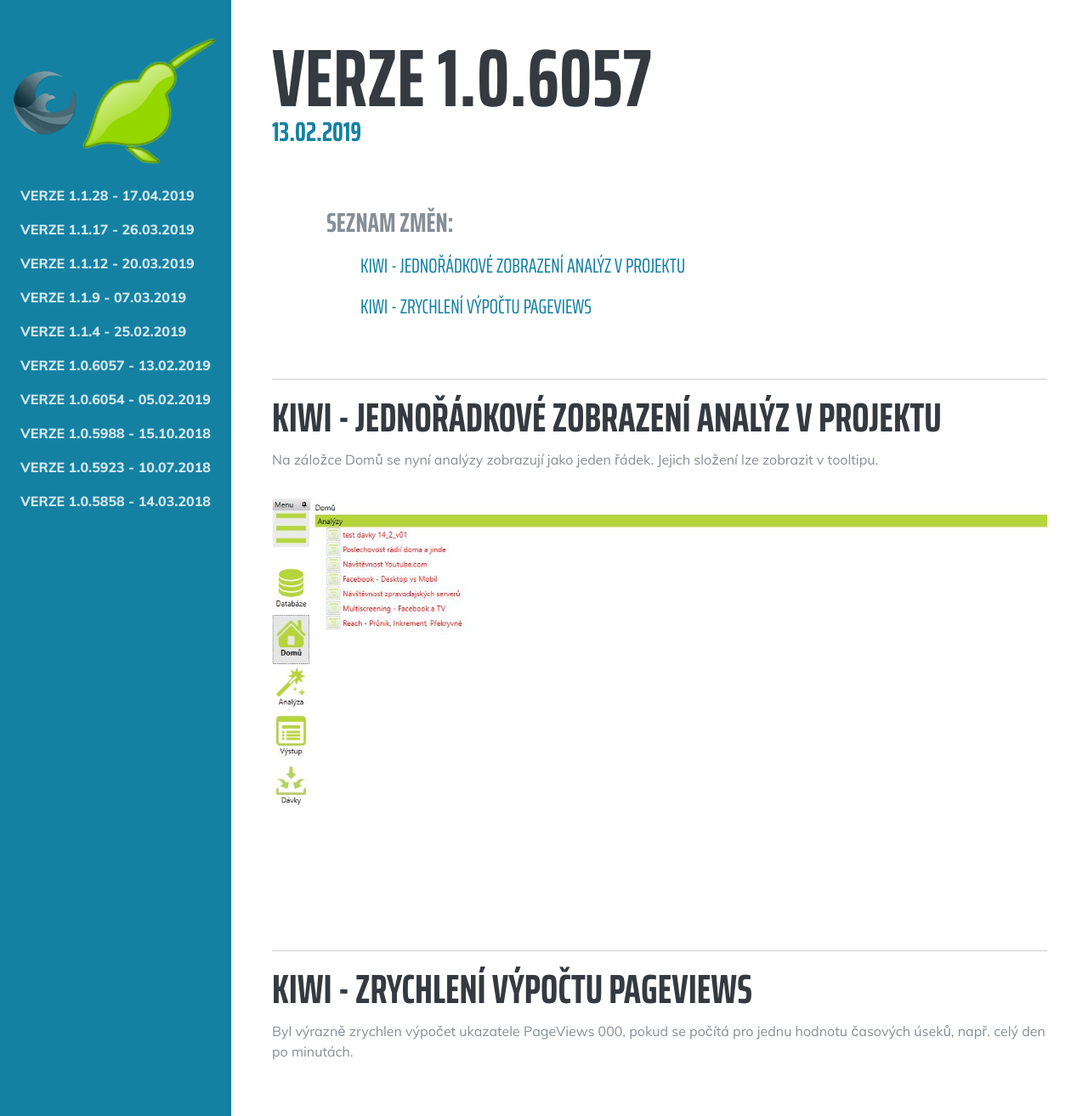
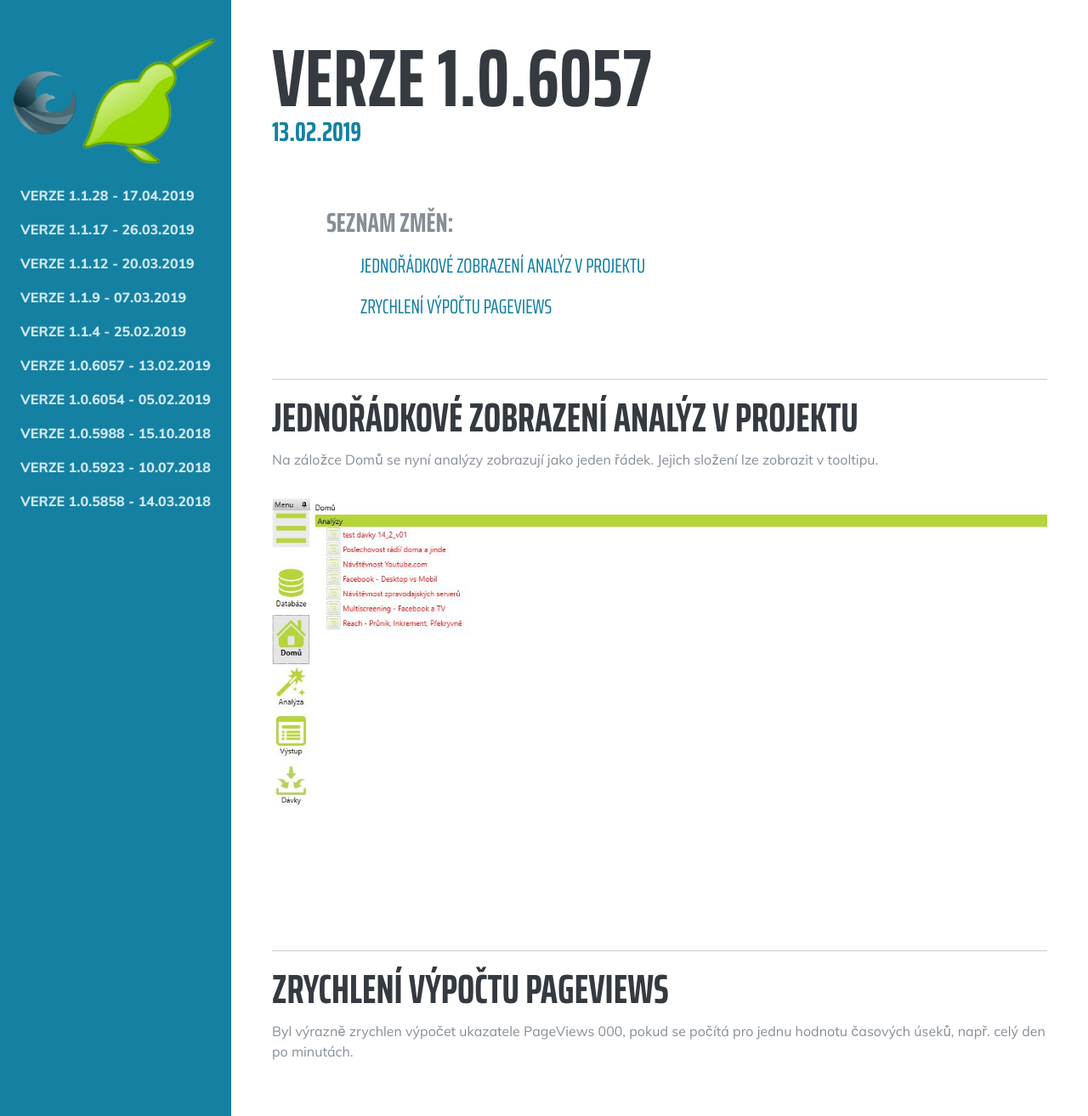
Before and after one commit to benesrichard/news-web2, a Jekyll site: the page built from _posts/2019-02-13-1.0.6057K.md, in a window 1280 px wide and 1314 px high. Shown: the whole window at 85% size. Built offline with Jekyll 4.4.1, drawn with Linux system fonts in a browser that asks for light colours; some web fonts are replaced.

Commit message:
Update 2019-02-13-1.0.6057K.md

```diff
--- a/_posts/2019-02-13-1.0.6057K.md
+++ b/_posts/2019-02-13-1.0.6057K.md
@@ -2,10 +2,10 @@
 categories: [kiwi]
 layout: kiwi
 ---
-## KIWI - Jednořádkové zobrazení analýz v projektu
+## Jednořádkové zobrazení analýz v projektu
 Na záložce Domů se nyní analýzy zobrazují jako jeden řádek. Jejich složení lze zobrazit v tooltipu.
 
 ![zobrazení analýz v projektu]({{site.url}}/data/kiwi_domu.jpg "zobrazení analýz v projektu")
 
-## KIWI - Zrychlení výpočtu Pageviews
+## Zrychlení výpočtu Pageviews
 Byl výrazně zrychlen výpočet ukazatele PageViews 000, pokud se počítá pro jednu hodnotu časových úseků, např. celý den po minutách.
```
